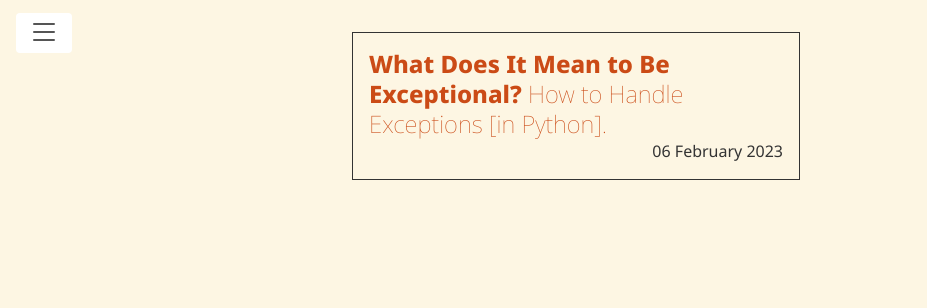
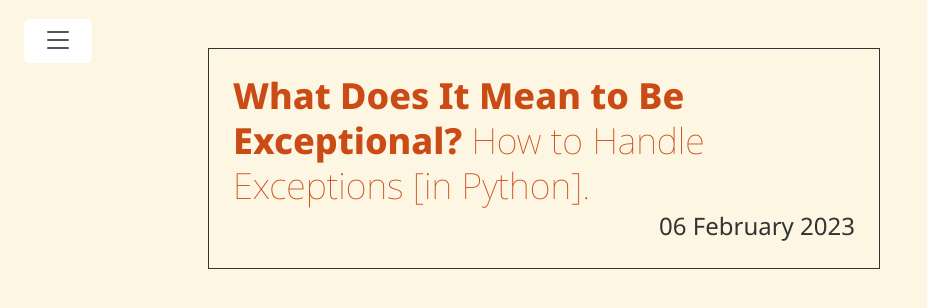
Before and after one commit to jonathan-scholbach/jonathan-scholbach.github.io, a Jekyll site: the page built from index.html, in a window 1280 px wide. Shown: the top 308 px of the page, without its empty margins (0-927 px from the left). Built offline with Jekyll 4.4.1, drawn with Linux system fonts in a browser that asks for light colours; the list of posts is cut into pages by our own code.

Commit message:
update css for smaller devices

```diff
--- a/public/css/custom.css
+++ b/public/css/custom.css
@@ -33,11 +33,12 @@
   background: var(--color-bg);
 }
 
-@media (min-width: 56em) {
-  .container {
-    max-width: 38rem;
+@media (min-width: 48em) {
+  :root {
+    --font-size: 24px!important;
   }
 }
+
 h1 {
   font-size: calc(2.2*var(--font-size));
 }
@@ -80,10 +81,6 @@
   margin-bottom: 4em;
   text-align: justify;
   hyphens: auto;
-}
-
-.post {
-  width: 28rem;
 }
 
 .toc {
```
